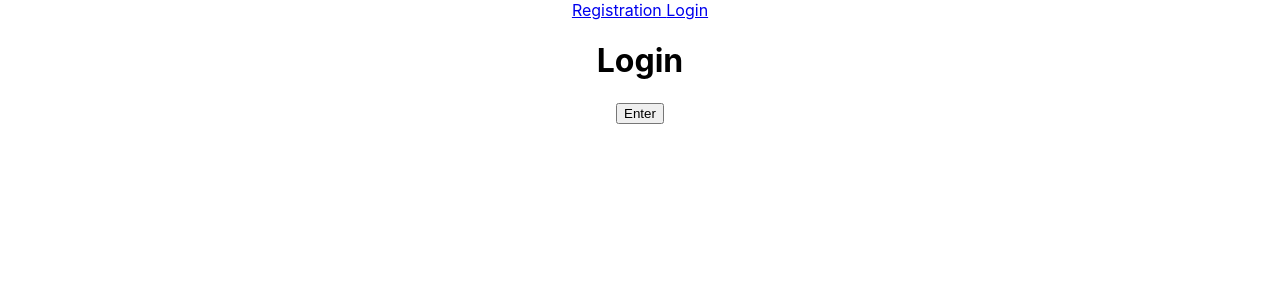
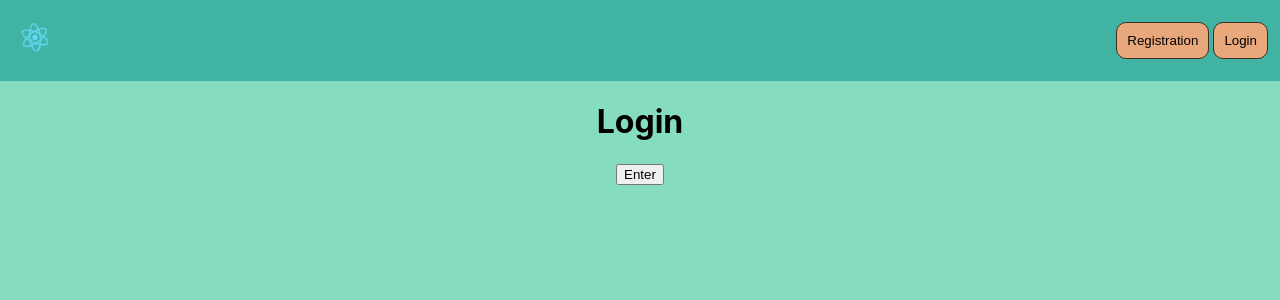
Before and after one commit to Dmitry-Markelov/PHP-Project, a React (Create React App) app in the folder client/: page / in a window 1280 px wide. Shown: the top 300 px of the page. Built offline with nearby package versions, Linux system fonts and the light colour scheme.

Commit message:
make style

```diff
--- a/client/src/App.css
+++ b/client/src/App.css
@@ -3,7 +3,7 @@
 }
 
 .App-logo {
-  height: 40vmin;
+  height: 35px;
   pointer-events: none;
 }
 
@@ -14,14 +14,32 @@
 }
 
 .App-header {
-  background-color: #282c34;
-  min-height: 100vh;
-  display: flex;
-  flex-direction: column;
-  align-items: center;
-  justify-content: center;
-  font-size: calc(10px + 2vmin);
+  overflow: hidden;
+  background-color: #41B3A3;
   color: white;
+  padding: 20px 10px;
+}
+
+.App-header img {
+  float: left;
+}
+
+.App-header button {
+  background-color: #E8A87C;
+  text-align: center;
+  padding: 10px;
+  text-decoration: none;
+  border-radius: 10px;
+  border: 1px solid #402e22;
+  margin: 2px;
+}
+
+.App-header button:hover {
+  background-color: #C38D9E;
+}
+
+.header-right {
+  float: right;
 }
 
 .App-link {
@@ -36,3 +54,12 @@
     transform: rotate(360deg);
   }
 }
+
+html {
+  background-color: #85DCBF;
+}
+
+.Content {
+  width: 50%;
+  margin: 0 auto;
+}
--- a/client/src/App.js
+++ b/client/src/App.js
@@ -4,6 +4,7 @@ import { useRoutes } from './Hooks/useRoutes';
 import NavBar from './components/Navbar';
 import { BrowserRouter } from 'react-router-dom';
 import { authContext } from './components/Contexts';
+import logo from './logo.svg';
 
 function App() {
   const [isAuth, setAuth] = useState(false);
@@ -13,8 +14,15 @@ function App() {
     <div className="App">
       <BrowserRouter>
         <authContext.Provider value={{ isAuth: isAuth, setAuth: setAuth }}>
-          <NavBar/>
-          {routes}
+          <div className='App-header'>
+            <img src={logo} className="App-logo" alt="logo" />
+            <div className='header-right'>
+              <NavBar/>
+            </div>
+          </div>
+          <div className='Content'>
+            {routes}
+          </div>
         </authContext.Provider>
       </BrowserRouter>
     </div>
--- a/client/src/components/Navbar.js
+++ b/client/src/components/Navbar.js
@@ -7,9 +7,25 @@ function NavBar() {
     return (
         <div>
             <nav>
-                {isAuth ? <Link to="/user">User </Link>: null}
-                <Link to="/Register">Registration </Link>
-                {isAuth ? <Link to="/login" onClick={() => setAuth(false)}>Logout</Link>: <Link to="/login">Login</Link>}
+                {isAuth ? <Link to="/user">
+                    <button>
+                        User
+                    </button>
+                </Link>: null}
+                {!isAuth ? <Link to="/register">
+                    <button>
+                        Registration
+                    </button>
+                </Link>: null}
+                {isAuth ? <Link to="/login" onClick={() => setAuth(false)}>
+                    <button>
+                        Logout
+                    </button>
+                </Link>: <Link to="/login">
+                    <button>
+                        Login
+                    </button>
+                </Link>}
             </nav>
         </div>
     )
--- a/client/src/routes/Login.jsx
+++ b/client/src/routes/Login.jsx
@@ -8,7 +8,6 @@ const Login = () => {
         <div>
             <h1>Login</h1>
             <button onClick={() => setAuth(true)}>
-                {console.log(isAuth)}
                 Enter
             </button>
                 {isAuth ? <Navigate to="/user" replace={true}/> : <Navigate to=""/>}
--- a/client/src/routes/User.jsx
+++ b/client/src/routes/User.jsx
@@ -1,8 +1,15 @@
-import React from "react";
+import React, { useContext } from "react";
+import { authContext } from "../components/Contexts";
+import { Navigate } from "react-router-dom";
 
 const User = () => {
+    const {isAuth, setAuth} = useContext(authContext);
     return(
-        <h1>User</h1>
+        isAuth ?
+        <div>
+            <h1>User</h1>
+        </div>
+        :<Navigate to="/login"/>
     )
 }
 
```
